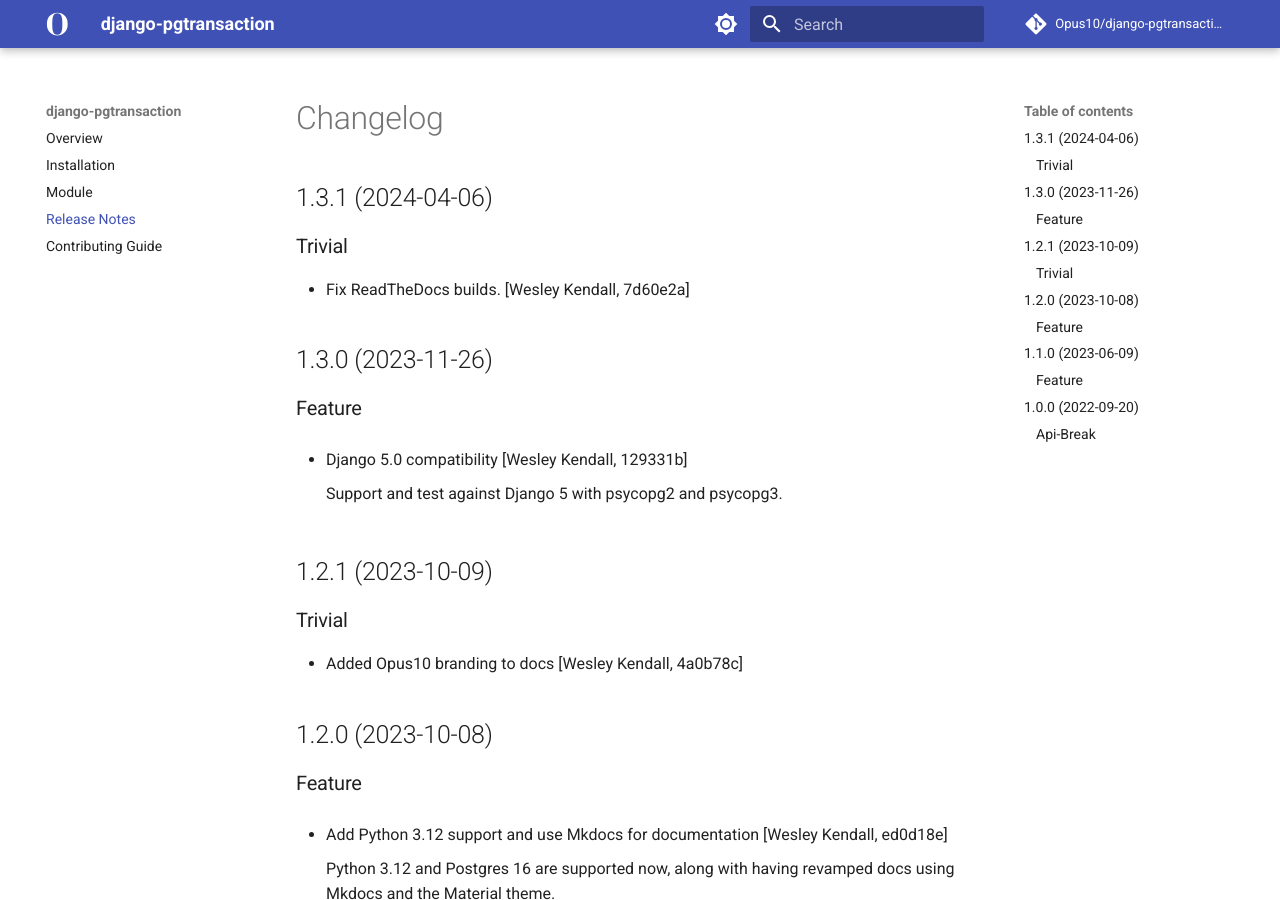
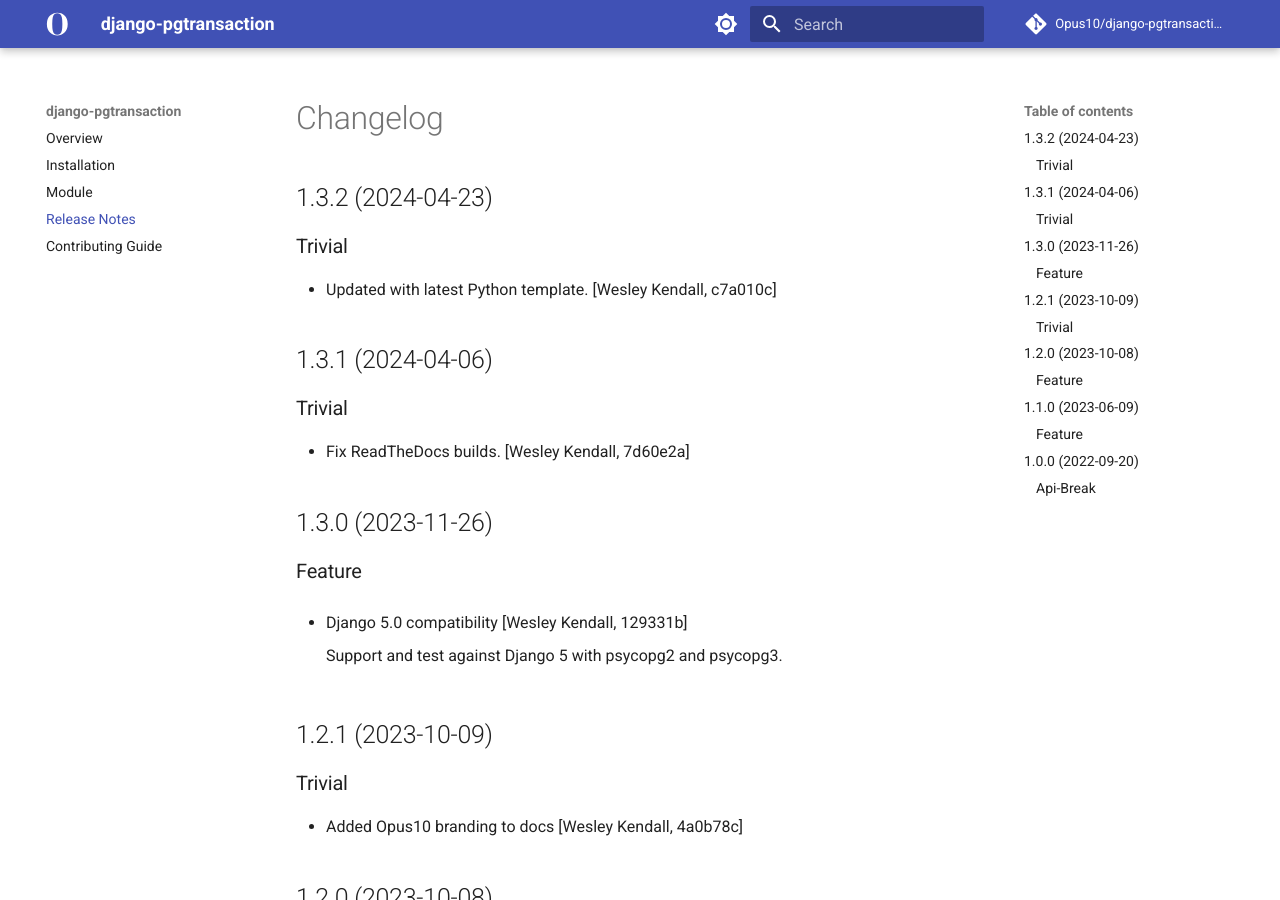
Before and after one commit to Opus10/django-pgtransaction, an MkDocs documentation site: the page built from docs/release_notes.md, in a window 1280 px wide and 900 px high. Built offline with MkDocs 1.6.1 and Material for MkDocs 9.7.7, drawn with Linux system fonts in a browser that asks for light colours; comment, search, counter and statistics services are not loaded.

Commit message:
Release version 1.3.2 [skip ci]
Type: trivial

```diff
--- a/docs/release_notes.md
+++ b/docs/release_notes.md
@@ -1,4 +1,10 @@
 # Changelog
+
+## 1.3.2 (2024-04-23)
+
+### Trivial
+
+  - Updated with latest Python template. [Wesley Kendall, c7a010c]
 
 ## 1.3.1 (2024-04-06)
 
--- a/pyproject.toml
+++ b/pyproject.toml
@@ -27,7 +27,7 @@
 exclude = [
   "*/tests/"
 ]
-version = "1.3.1"
+version = "1.3.2"
 description = "A context manager/decorator which extends Django's atomic function with the ability to set isolation level and retries for a given transaction."
 authors = ["Opus 10 Engineering"]
 classifiers = [
```
Also changed, not shown: CHANGELOG.md (+6 -0 lines), docs/requirements.txt (+16 -8 lines).
